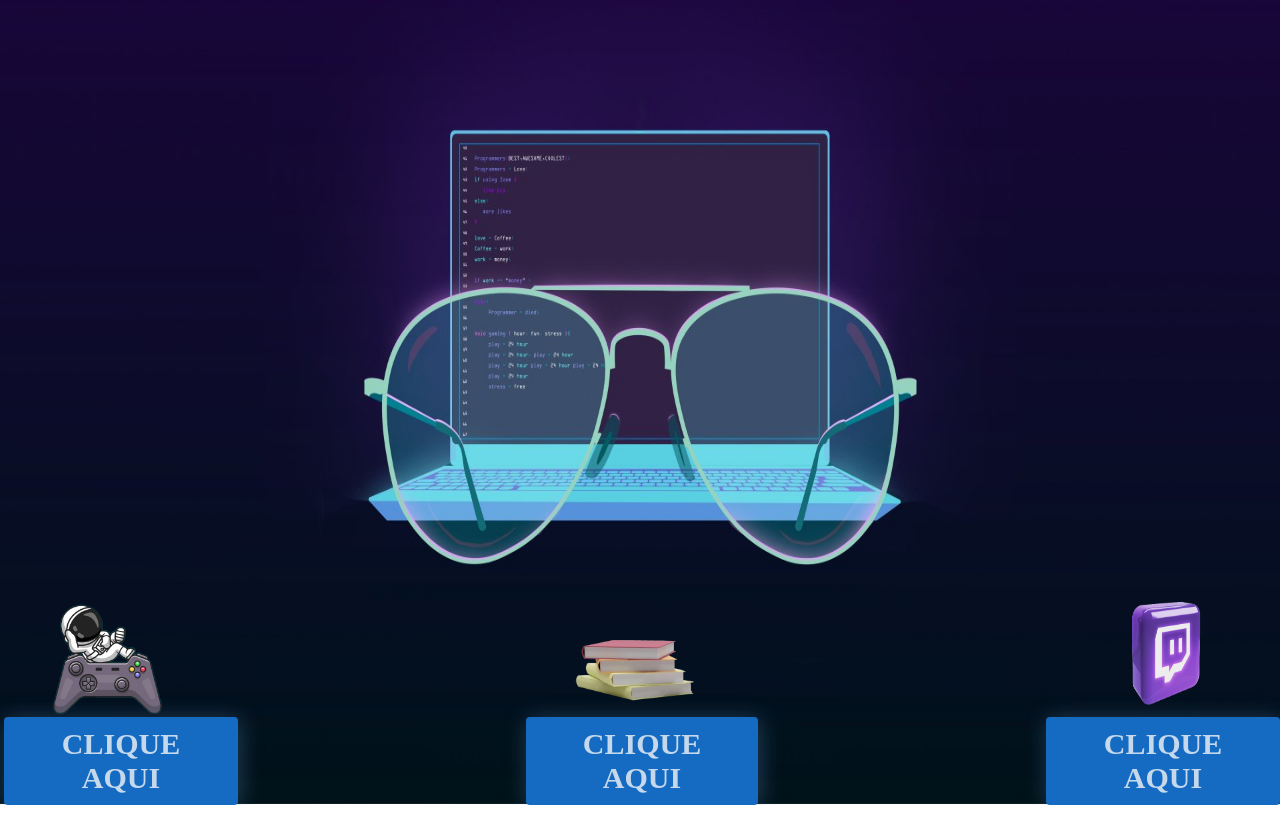
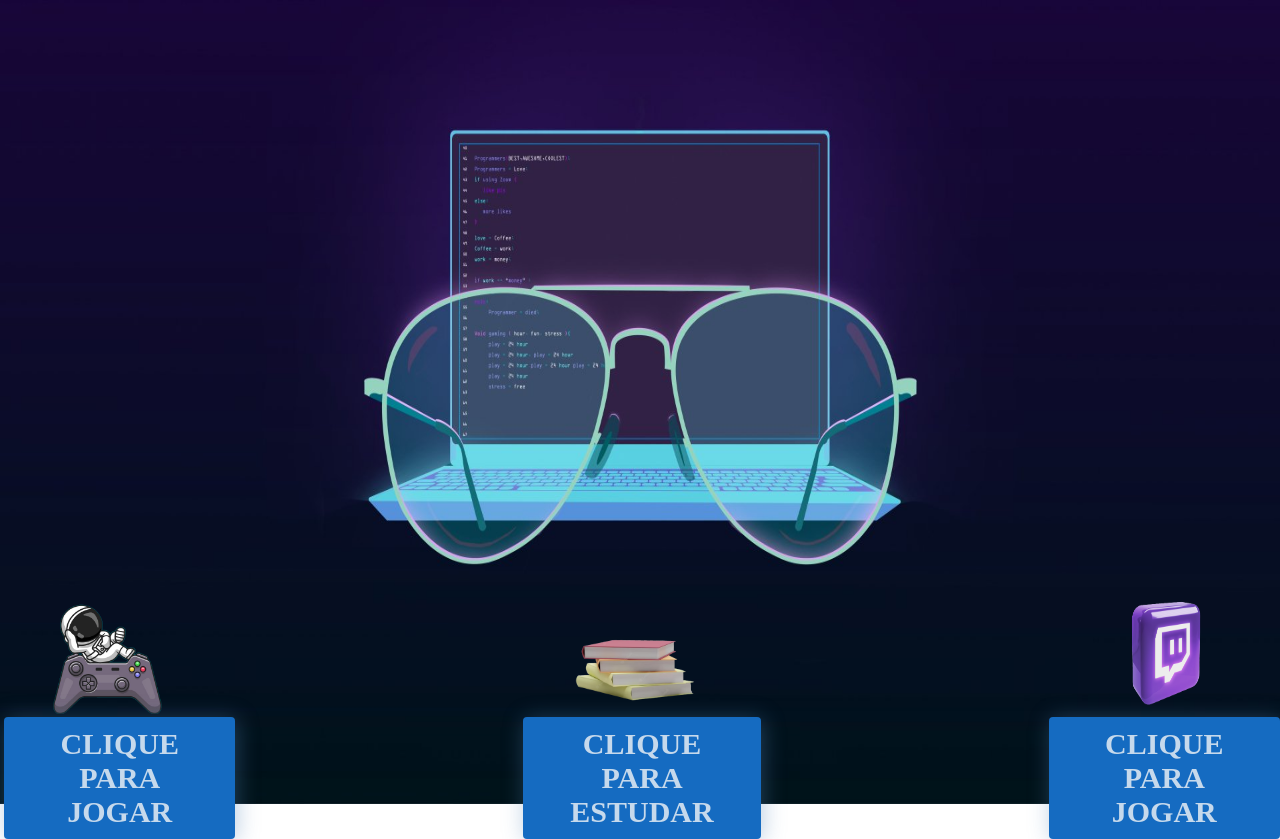
Before and after one commit to jnzinpx/Tropa-Da-Computaria, a plain HTML site: page index.html in a window 1280 px wide. Shown: the part 244-1083 px from the top of the page. Before the commit the page ends 1049 px from the top, so only its background shows below. Drawn offline with Linux system fonts and the light colour scheme.

Commit message:
mudança botoes

```diff
--- a/index.html
+++ b/index.html
@@ -60,11 +60,11 @@
         </div>
 
         <div class="botao flex">
-         <button>Clique Aqui</button>
+         <button>Clique Para Jogar</button>
          <a href="Estudos/Estudos.html">
-         <button>Clique Aqui</button>
+         <button>Clique Para Estudar</button>
         </a>
-         <button>Clique Aqui</button>
+         <button>Clique Para Jogar</button>
         </div>
       </div>
 
```
